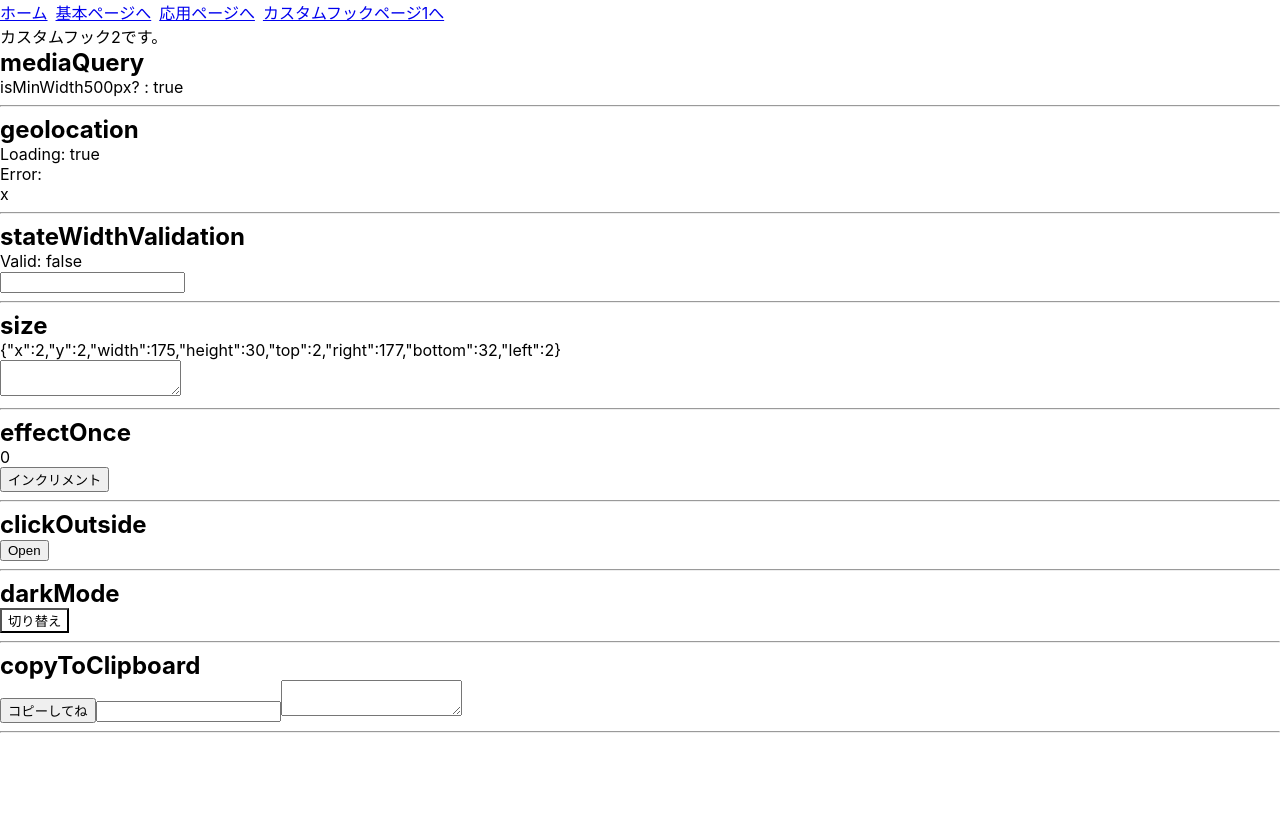
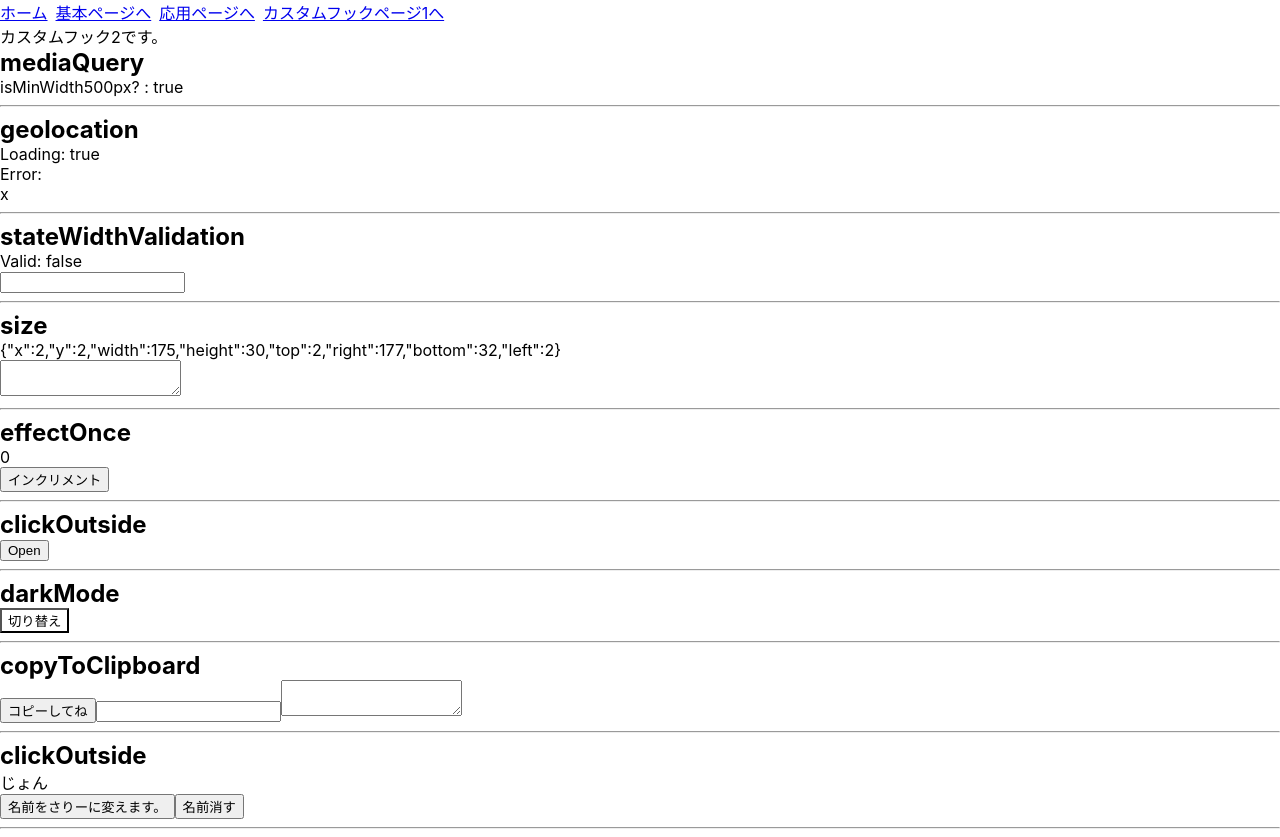
Before and after one commit to genta-t/react18-tutorial, a React (Create React App) app: page /custom-hooks-2 in a window 1280 px wide. Before the commit the page ends 800 px from the top, so only its background shows below. Built offline with nearby package versions, Linux system fonts and the light colour scheme; no server answers.

Commit message:
cookieカスタムフック完了

```diff
--- a/package.json
+++ b/package.json
@@ -7,11 +7,13 @@
     "@testing-library/react": "^13.4.0",
     "@testing-library/user-event": "^13.5.0",
     "@types/jest": "^27.5.2",
+    "@types/js-cookie": "^3.0.6",
     "@types/node": "^16.18.66",
     "@types/react": "^18.2.39",
     "@types/react-dom": "^18.2.17",
     "axios": "^1.6.2",
     "copy-to-clipboard": "^3.3.3",
+    "js-cookie": "^3.0.5",
     "lodash": "^4.17.21",
     "react": "^18.2.0",
     "react-dom": "^18.2.0",
--- a/src/components/CustomHooks2.tsx
+++ b/src/components/CustomHooks2.tsx
@@ -8,6 +8,7 @@ import ClickOutsideComp from './customHooks/clickOutside/ClickOutsideComp';
 import DarkModeComp from './customHooks/darkMode/DarkModeComp';
 import TranslationComp from './customHooks/translation/TranslationComp';
 import CopyToClipboardComp from './customHooks/copyToClipboard/CopyToClipboardComp';
+import CookieComp from './customHooks/cookie/CookieComp';
 
 const CustomHooksPage2 = () => {
 
@@ -23,6 +24,7 @@ const CustomHooksPage2 = () => {
       <ClickOutsideComp />
       <DarkModeComp />
       <CopyToClipboardComp />
+      <CookieComp />
       {/* <TranslationComp /> */}
     </>
   );
--- /dev/null
+++ b/src/components/customHooks/cookie/CookieComp.tsx
@@ -0,0 +1,16 @@
+import { useCookie } from "./useCookie";
+
+const CookieComp = () => {
+  const [ value, update, remove ] = useCookie("name", "じょん");
+  return (
+    <>
+      <h2>clickOutside</h2>
+      <p>{value}</p>
+      <button onClick={() => update("さりー")}>名前をさりーに変えます。</button>
+      <button onClick={remove}>名前消す</button>
+      <hr />
+    </>
+  )
+}
+
+export default CookieComp;
--- /dev/null
+++ b/src/components/customHooks/cookie/useCookie.ts
@@ -0,0 +1,32 @@
+import Cookies from "js-cookie";
+import { useCallback, useState } from "react";
+
+type TypesUseCookie = [
+  string | null,
+  (newValue: string, options?: Cookies.CookieAttributes) => void,
+  () => void,
+]
+
+export const useCookie = (name: string, defaultValue: string) : TypesUseCookie => {
+  const [ value, setValue ] = useState<string | null>(() => {
+    const cookie = Cookies.get(name);
+    if (cookie) return cookie;
+    Cookies.set(name, defaultValue);
+    return defaultValue;
+  });
+
+  const updateCooke = useCallback(
+    (newValue: string, options?: Cookies.CookieAttributes) => {
+      Cookies.set(name, defaultValue, options);
+      setValue(newValue);
+    },
+    [name]
+  )
+
+  const deleteCookie = useCallback(() => {
+    Cookies.remove(name);
+    setValue(null);
+  }, [name]);
+
+  return [ value, updateCooke, deleteCookie ];
+}
```
